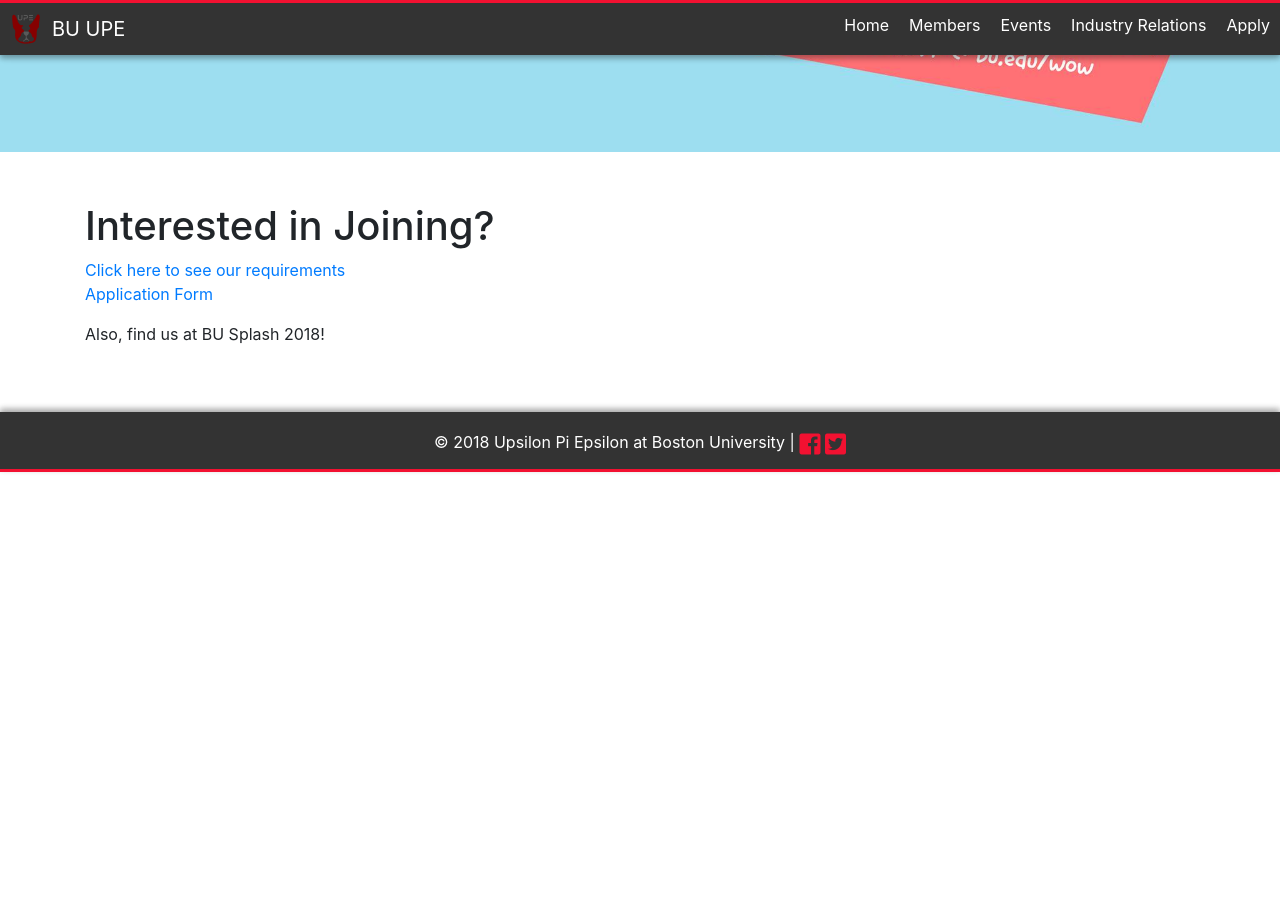
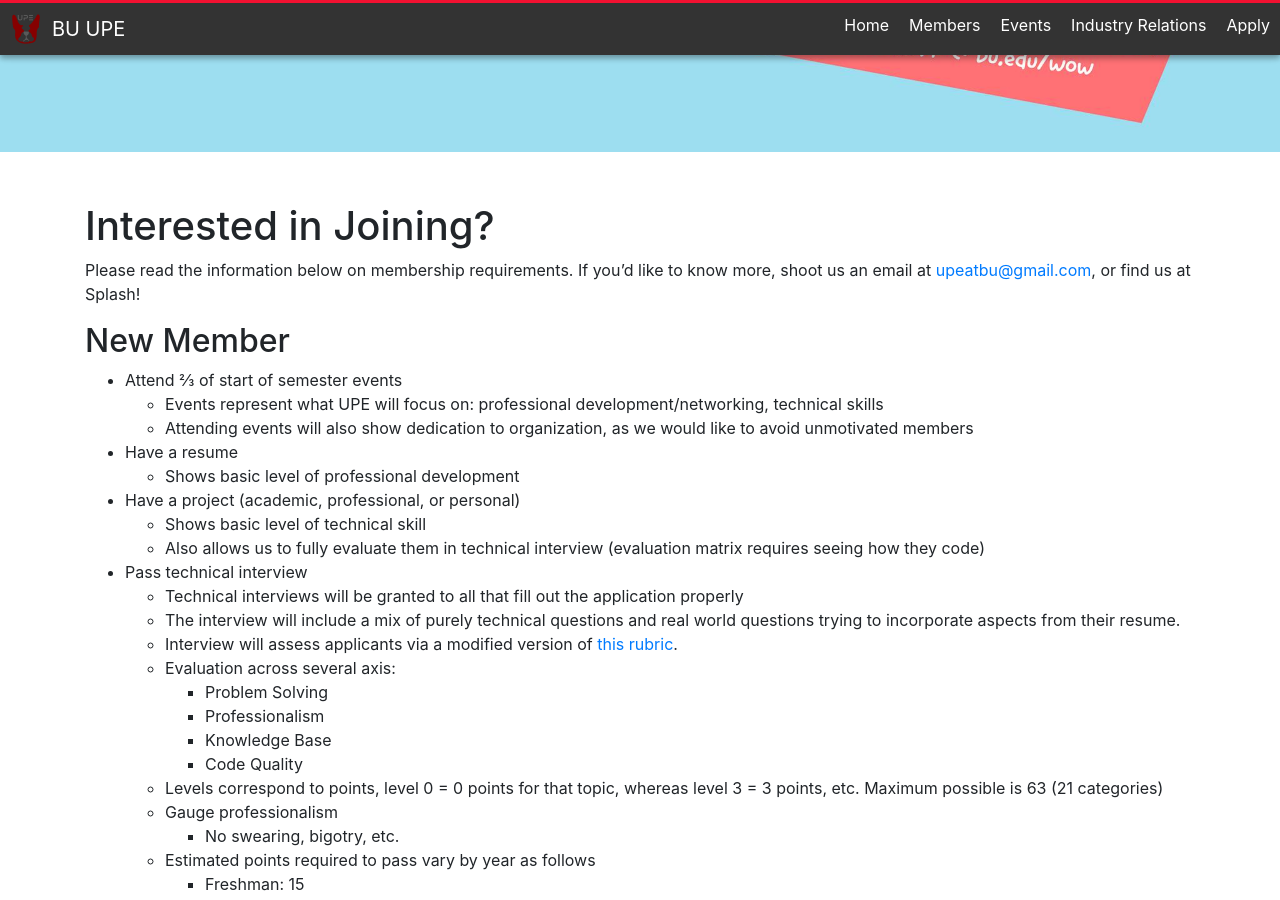
Before and after one commit to BUUPE/Old-Website, a Jekyll site: the page built from apply.md, in a window 1280 px wide and 900 px high, scrolled down 478 px. Built offline with Jekyll 4.4.1, drawn with Linux system fonts in a browser that asks for light colours; nearby versions of some CDN libraries; comment, search, counter and statistics services are not loaded; before the commit the page ends 950 px from its top, so only the background shows below that; some of the changed text lies outside the part shown.

Commit message:
fixed stuff

```diff
--- a/_includes/footer.html
+++ b/_includes/footer.html
@@ -1,5 +1,5 @@
 <footer class="footer">
   <div class="container">
-    <span>&copy; 2018 Upsilon Pi Epsilon at Boston University <span class="d-none d-md-inline-block">| <a href="https://www.facebook.com/upeatbu/"><i class="fab fa-facebook-square"></i></a> <a href="https://twitter.com/bu_upe"><i class="fab fa-twitter-square"></i></a></span></span>
+    <span>&copy; 2018 Upsilon Pi Epsilon at Boston University <span class="d-none d-md-inline-block">| <a href="https://www.facebook.com/upeatbu/"><i class="fab fa-facebook-square"></i></a> <a href="https://twitter.com/bu_upe"><i class="fab fa-twitter-square"></i></a>  <a href="mailto:upeatbu@gmail.com"><i class="card-icon fas fa-envelope-square"></i></a></span></span>
   </div>
 </footer>
--- /dev/null
+++ b/_layouts/apply.html
@@ -0,0 +1,36 @@
+---
+layout: default
+---
+
+<style type="text/css" media="screen">
+	#cover {
+		width: 100vw;
+		height: 70vh;
+		background-image: url("/assets/img/Splash.jpg");
+	    background-attachment: fixed;
+	    background-position: center;
+	    background-repeat: no-repeat;
+	    background-size: cover;
+	    display: flex;
+	    justify-content: center;
+	    align-items: center;
+	    color: white;
+	    position: relative;
+	}
+
+	#cover h1 {
+		z-index: 2;
+		padding: 10px;
+	}
+</style>
+
+<div id="cover"></div>
+<div class="spacer"></div>
+<div class="container">
+	<section>
+
+		{{ content }}
+
+	</section>
+</div>
+<div class="spacer"></div>
--- a/apply.md
+++ b/apply.md
@@ -1,42 +1,48 @@
 ---
-layout: default
+layout: apply
+title: Apply
+permalink: /apply
 ---
 
-<style type="text/css" media="screen">
-	#cover {
-		width: 100vw;
-		height: 70vh;
-		background-image: url("/assets/img/Splash.jpg");
-	    background-attachment: fixed;
-	    background-position: center;
-	    background-repeat: no-repeat;
-	    background-size: cover;
-	    display: flex;
-	    justify-content: center;
-	    align-items: center;
-	    color: white;
-	    position: relative;
-	}
+# Interested in Joining?
 
-	#cover h1 {
-		z-index: 2;
-		padding: 10px;
-	}
-</style>
+Please read the information below on membership requirements. If you'd like to know more, shoot us an email at [upeatbu@gmail.com](mailto:upeatbu@gmail.com), or find us at Splash!
 
-<div id="cover"></div>
-<div class="spacer"></div>
-<div class="container">
-	<section>
-		<h1>Interested in Joining?</h1>
-		<p>
-			<a href="/assets/img/Requirements.pdf">Click here to see our requirements</a> <br>
-			<a href="https://docs.google.com/forms/d/1Ecr4uU4ZU97PdwbU4mbAlFj9c0qlfTznKqLAjLjttuo/edit">Application Form</a>
+## New Member
+- Attend ⅔ of start of semester events
+	- Events represent what UPE will focus on: professional development/networking, technical skills
+	- Attending events will also show dedication to organization, as we would like to avoid unmotivated members
+- Have a resume
+	- Shows basic level of professional development
+- Have a project (academic, professional, or personal)
+	- Shows basic level of technical skill
+	- Also allows us to fully evaluate them in technical interview (evaluation matrix requires seeing how they code)
+- Pass technical interview
+	- Technical interviews will be granted to all that fill out the application properly
+	- The interview will include a mix of purely technical questions and real world questions trying to incorporate aspects from their resume.
+	- Interview will assess applicants via a modified version of [this rubric](http://sijinjoseph.com/programmer-competency-matrix/).
+	- Evaluation across several axis:
+		- Problem Solving
+		- Professionalism
+		- Knowledge Base
+		- Code Quality
+	- Levels correspond to points, level 0 = 0 points for that topic, whereas level 3 = 3 points, etc. Maximum possible is 63 (21 categories)
+	- Gauge professionalism
+		- No swearing, bigotry, etc.
+	- Estimated points required to pass vary by year as follows
+		- Freshman: 15
+		- Sophomore: 21
+		- Junior: 35
+		- Senior: 50
 
-			<div class="nav-spacer d-block d-lg-none"></div>
+Each class will be the top (based on technical interview score) ~10-15 qualifying (passing the above requirements) students
 
-			Also, find us at BU Splash 2018!<br>
-		</p>
-	</section>
-</div>
-<div class="spacer"></div>
+## Member in Good Standing
+- Members must go to official chapter meetings
+	- Members have 3 unexcused absences
+	- Excuses constitute as academic conflicts, medical issues, family, etc.
+
+## Alumnus
+- Must have been a member of UPE for at least 1 full semester
+
+## [Apply Now!](https://goo.gl/forms/t3XQUUyTM3TZiNlk2)
```
Also changed, not shown: _layouts/home.html (+0 -40 lines), index.md (+4 -4 lines).
